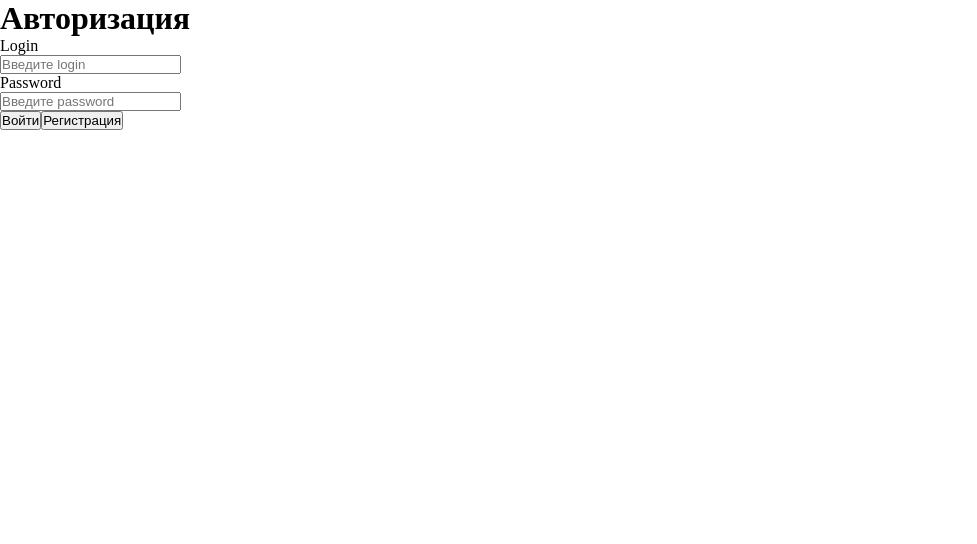
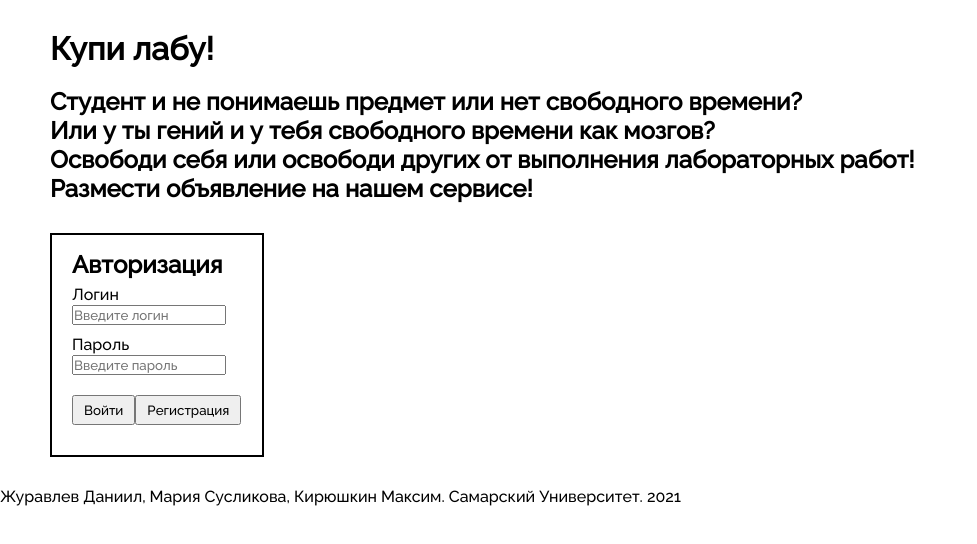
Before and after one commit to algorithm-ssau/mern-site-project, a React (Create React App) app in the folder client/: page / in a window 1280 px wide. Shown: the top 544 px of the page, without its empty margins (0-977 px from the left). Built offline with nearby package versions, Linux system fonts and the light colour scheme.

Commit message:
Добавила измения в ряд файлов и футер

```diff
--- a/client/src/App.css
+++ b/client/src/App.css
@@ -1,35 +1,198 @@
+@import url('https://fonts.googleapis.com/css2?family=Raleway:ital,wght@0,300;0,500;1,300;1,500&display=swap');
+
 * {
     padding: 0;
     margin: 0;
+    font-family: 'Raleway', sans-serif;
 }
-.menu {
-  height: 50px;
-  width: 100%;
-  display: flex;
-  align-items: flex-end;
-  flex-direction: row;
-  justify-content: space-around;
+
+.container {
+    padding: 30px calc(50% - 590px);
+    height: auto;
 }
-.name {
-    font-size: 24pt;
-    margin-right: 160pt;
+
+.title {
+    margin-bottom: 20px;
 }
-.block {
-    height: 360pt;
+
+.auth {
+    width: 170px;
+    height: 180px;
+    margin-top: 30px;
+    padding: 20px;
+    border: 2px solid black;
+    display: flex;
+    align-items: flex-start;
+    flex-direction: column;
+    line-height: 20px;
+}
+
+.auth h2 {
+    margin-bottom: 10px;
+}
+
+.auth-form input{
+    margin-bottom: 10px;
+}
+
+.auth-buttons {
+    margin-top: 10px;
+    display: flex;
+    flex-direction: row;
+    justify-content: space-between;
+}
+
+.auth-buttons button {
+    padding: 5px 10px;
+}
+
+.navbar {
+    height: auto;
     width: 100%;
-    border: 4px double black;
+    padding: 10px;
     display: flex;
-    align-items: center;
+    align-items: stretch;
+    flex-direction: row;
     justify-content: space-around;
+    text-decoration: none;
 }
+
+.navbar li {
+      color: #f2f2f2;
+      align-self: center;
+      text-align: center;
+      padding: 14px 16px;
+      font-size: 17px;
+      display: inline;
+}
+
+.navbar li:hover {
+      background-color: #eff874;;
+      color: black;
+      text-decoration: none;
+      border-radius: 3px;
+}
+
+.navbar li.active {
+      background-color: #04AA6D;
+      color: white;
+      text-decoration: none;
+}
+
+.navbar a, a.active {
+      text-decoration: none;
+      color: black;
+}
+
+.navbar li .logo {
+      font-size: 30px;
+      margin-right: 390px;
+}
+
 footer{
+    height: 100px;
     width: 100%;
-    height: 100px;
+    background: rgb(216, 216, 216);
     position: fixed;
     left: 0;
     bottom: 0;
-    background-color: darkgray;
     display: flex;
+    flex-direction: row;
     align-items: center;
-    justify-content: space-around;
+    justify-content: center;
+    font-style: italic;
 }
+
+.main {
+    font-size: 18pt;
+    line-height: 30px;
+}
+
+.main div {
+    padding-top: 20px;
+    display: flex;
+    flex-direction: row;
+
+}
+
+.main div button {
+    padding: 10px;
+    margin-right: 20px;
+}
+
+.create {
+    width:auto;
+    height: auto;
+    margin-left: 40px;
+    display: flex;
+    align-items: flex-start;
+    flex-direction: column;
+    justify-content: flex-start;
+}
+
+.create .create-form h1 {
+    margin-bottom: 10px;
+}
+
+.create .create-form input {
+    margin-bottom: 10px;
+}
+
+.create .create-button {
+    margin-top: 10px;
+}
+
+.create .create-button button{
+    padding: 10px;
+}
+
+.adcard {
+    background: #eff874;
+
+    height: auto;
+    width: 600px;
+    padding: 20px 40px;
+    margin-bottom: 10px;
+    margin-left: 40px;
+    display: flex;
+    flex-direction: row;
+    justify-content: space-between;
+    align-items: flex-start;
+    border-radius: 5px;
+}
+
+.adcard div{
+    flex-direction: column;
+    align-items: flex-end;
+}
+
+.adcard .adcard-left {
+    line-height: 30px;
+}
+
+.adcard .adcard-right {
+    padding-top: 35px;
+    line-height: 20px;
+}
+
+.detail {
+    height: auto;
+    width: 400px;
+    font-size: 15pt;
+    display: flex;
+    flex-direction: column;
+    align-items: flex-start;
+    line-height: 30px;
+}
+
+.detail div {
+    width: auto;
+    padding: 10px;
+    margin-top: 10px;
+    border: 2px solid black;
+}
+
+.detail button {
+    padding: 10px;
+    margin-right: 20px;
+}
--- a/client/src/App.js
+++ b/client/src/App.js
@@ -7,6 +7,7 @@ import { AuthContext } from "./context/AuthContext";
 import { useAuth } from "./hooks/auth.hook";
 import { useRoutes } from "./routes";
 import "materialize-css"
+import { Footer } from "./components/Footer";
 
 function App() {
   const {token, login, logout, userId, ready} = useAuth()
@@ -26,8 +27,10 @@ function App() {
       <div>
         {routes}
       </div>
+      { !isAuthenticated && <Footer/>}
     </Router>
     </AuthContext.Provider>
+
   );
 }
 
--- /dev/null
+++ b/client/src/components/Footer.js
@@ -0,0 +1,7 @@
+import React from "react";
+
+export const Footer = () => (
+    <div className="footer">
+        <p>Журавлев Даниил, Мария Сусликова, Кирюшкин Максим. Самарский Университет. 2021</p>
+    </div>
+);
--- a/client/src/components/Navbar.js
+++ b/client/src/components/Navbar.js
@@ -1,6 +1,6 @@
-import React, {useContext} from "react"
-import {NavLink, useHistory} from "react-router-dom"
-import { AuthContext } from "../context/AuthContext"
+import React, { useContext } from "react";
+import { NavLink, useHistory } from "react-router-dom";
+import { AuthContext } from "../context/AuthContext";
 
 export const Navbar = () => {
     const history = useHistory()
@@ -14,13 +14,25 @@ export const Navbar = () => {
 
     return (
         <nav className="navbar">
-                <ul>
-                <li><a href="/">Купи лабу</a></li>
-                    <li><NavLink to="/create">Создать</NavLink></li>
-                    <li><NavLink to="/ads">Объявления</NavLink></li>
-                    <li><NavLink to="/myads">Мои объявления</NavLink></li>
-                    <li><a href="/" onClick={logoutHandler}>Выйти</a></li>
-                </ul>
+            <ul>
+                <li>
+                    <a href="/" className="logo">Купи лабу</a>
+                </li>
+                <li>
+                    <NavLink to="/create">Создать объявление</NavLink>
+                </li>
+                <li>
+                    <NavLink to="/ads"> Найти объявления</NavLink>
+                </li>
+                <li>
+                    <NavLink to="/myads">Мои объявления</NavLink>
+                </li>
+                <li>
+                    <a href="/" onClick={logoutHandler}>
+                        Выйти
+                    </a>
+                </li>
+            </ul>
         </nav>
-    )
-}
+    );
+};
--- a/client/src/pages/AuthPage.js
+++ b/client/src/pages/AuthPage.js
@@ -4,27 +4,27 @@ import { useHttp } from "../hooks/http.hook";
 import { useMessage } from "../hooks/message.hook";
 
 export const AuthPage = () => {
-  const auth = useContext(AuthContext)
-  const message = useMessage()
+  const auth = useContext(AuthContext);
+  const message = useMessage();
   const { loading, request, error, clearError } = useHttp();
   const [form, setForm] = useState({
     login: "",
-    password: ""
+    password: "",
   });
 
   useEffect( () => {
-    message(error)
-    clearError()
-  }, [error, message, clearError] )
+    message(error);
+    clearError();
+  }, [error, message, clearError] );
 
-  const changeHandler = event => {
+  const changeHandler = (event) => {
     setForm({ ...form, [event.target.name]: event.target.value });
   };
 
   const registerHandler = async () => {
     try {
       const data = await request("api/auth/register", "POST", { ...form });
-      message(data.message)
+      message(data.message);
       // console.log("Data", data);
     } catch (e) {}
   };
@@ -32,20 +32,33 @@ export const AuthPage = () => {
   const loginHandler = async () => {
     try {
       const data = await request("api/auth/login", "POST", { ...form });
-      auth.login(data.token, data.userId)
+      auth.login(data.token, data.userId);
       // console.log("Data", data);
     } catch (e) {}
   };
 
   return (
+    <div className="container">
+      <h1 className="title">
+        Купи лабу!
+      </h1>
+      <h2>
+        Студент и не понимаешь предмет или нет свободного времени?
+        <br />
+        Или у ты гений и у тебя свободного времени как мозгов?
+        <br />
+        Освободи себя или освободи других от выполнения лабораторных работ!
+        <br />
+        Размести объявление на нашем сервисе!
+      </h2>
       <div className="auth">
-      <h1>Авторизация</h1>
+        <h2>Авторизация</h2>
         <div>
+          <div className="auth-form">
             <div>
-          <div>
-            <p>Login</p>
+              <p>Логин</p>
               <input
-              placeholder="Введите login"
+                placeholder="Введите логин"
                 id="login"
                 type="text"
                 name="login"
@@ -54,24 +67,27 @@ export const AuthPage = () => {
               />
             </div>
             <div>
-          <p>Password</p>
+              <p>Пароль</p>
               <input
-              placeholder="Введите password"
+                placeholder="Введите пароль"
                 id="password"
-              type="text"
+                type="password"
                 name="password"
                 value={form.password}
                 onChange={changeHandler}
               />
             </div>
           </div>
-        <div>
-          <button onClick={loginHandler} disabled={loading}>Войти</button>
+          <div className="auth-buttons">
+            <button onClick={loginHandler} disabled={loading}>
+              Войти
+            </button>
             <button onClick={registerHandler} disabled={loading}>
               Регистрация
             </button>
           </div>
         </div>
       </div>
+    </div>
   );
 };
--- a/client/src/pages/DetailPage.js
+++ b/client/src/pages/DetailPage.js
@@ -1,4 +1,4 @@
-import React,{ useCallback,useContext,useEffect,useState } from 'react';
+import React,{ useCallback, useContext, useEffect, useState } from 'react';
 import {useParams} from "react-router-dom"
 import { AdDetailsCard } from '../components/AdDetailsCard'
 import { Loader } from '../components/Loader'
```
Also changed, not shown: client/src/pages/MainPage.js (+36 -6 lines). Lines whose indentation alone changed are shown as unchanged.
